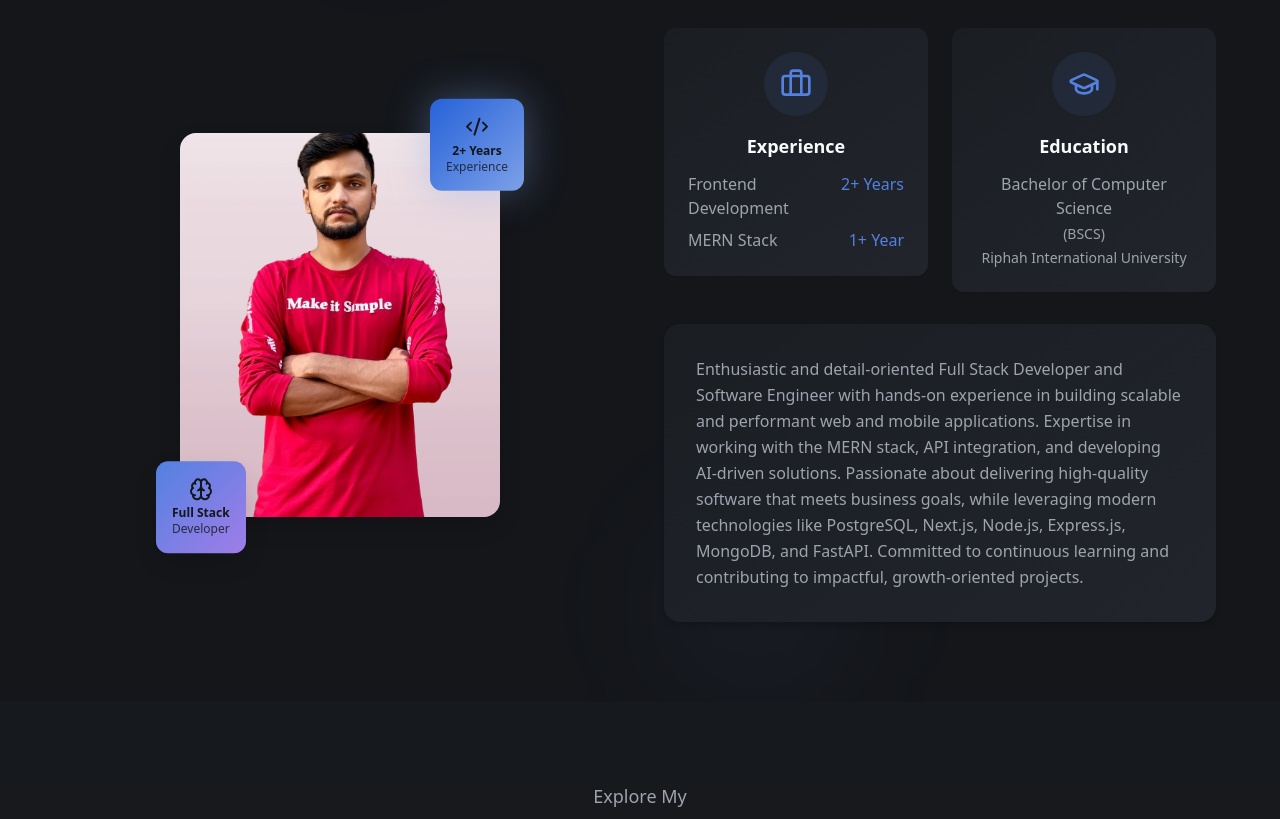
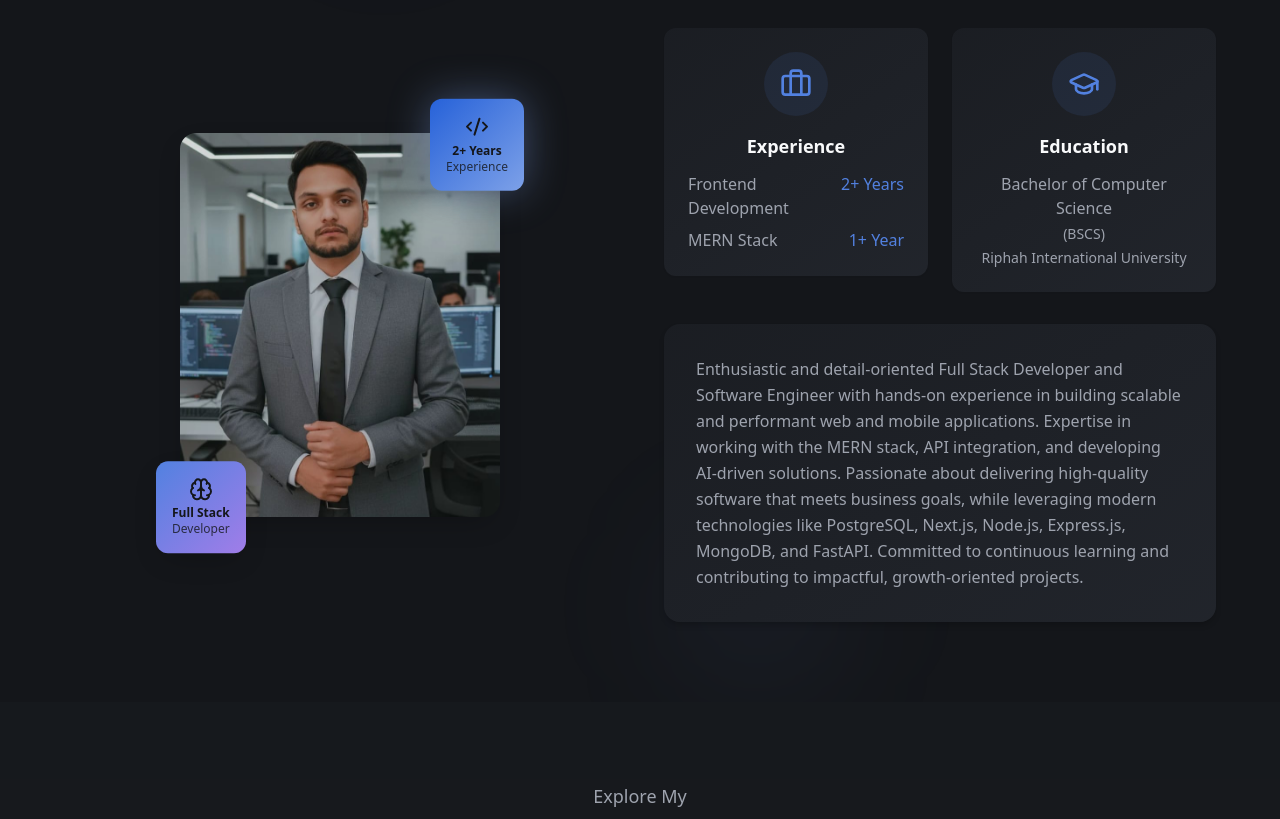
Before and after one commit to Abdullahfalak007/Muhammad-Abdullah-Portfolio, a React (Vite) app: page / in a window 1280 px wide. Shown: the part 1000-1819 px from the top of the page. Built offline with nearby package versions, Linux system fonts and the light colour scheme.

Commit message:
About Image Updated!

```diff
--- a/src/constants/about.ts
+++ b/src/constants/about.ts
@@ -1,7 +1,7 @@
 // Static data for the AboutSection
 import { Briefcase, GraduationCap, Code2, Brain } from "lucide-react";
 
-export const ABOUT_PROFILE_IMAGE = "/about-pic.png";
+export const ABOUT_PROFILE_IMAGE = "/about-pic.jpg";
 
 export const ABOUT_FLOATING_STATS = [
   {
```
Also changed, not shown: public/about-pic-2.png (renamed from public/about-pic.png), public/about-pic.jpg (added).
